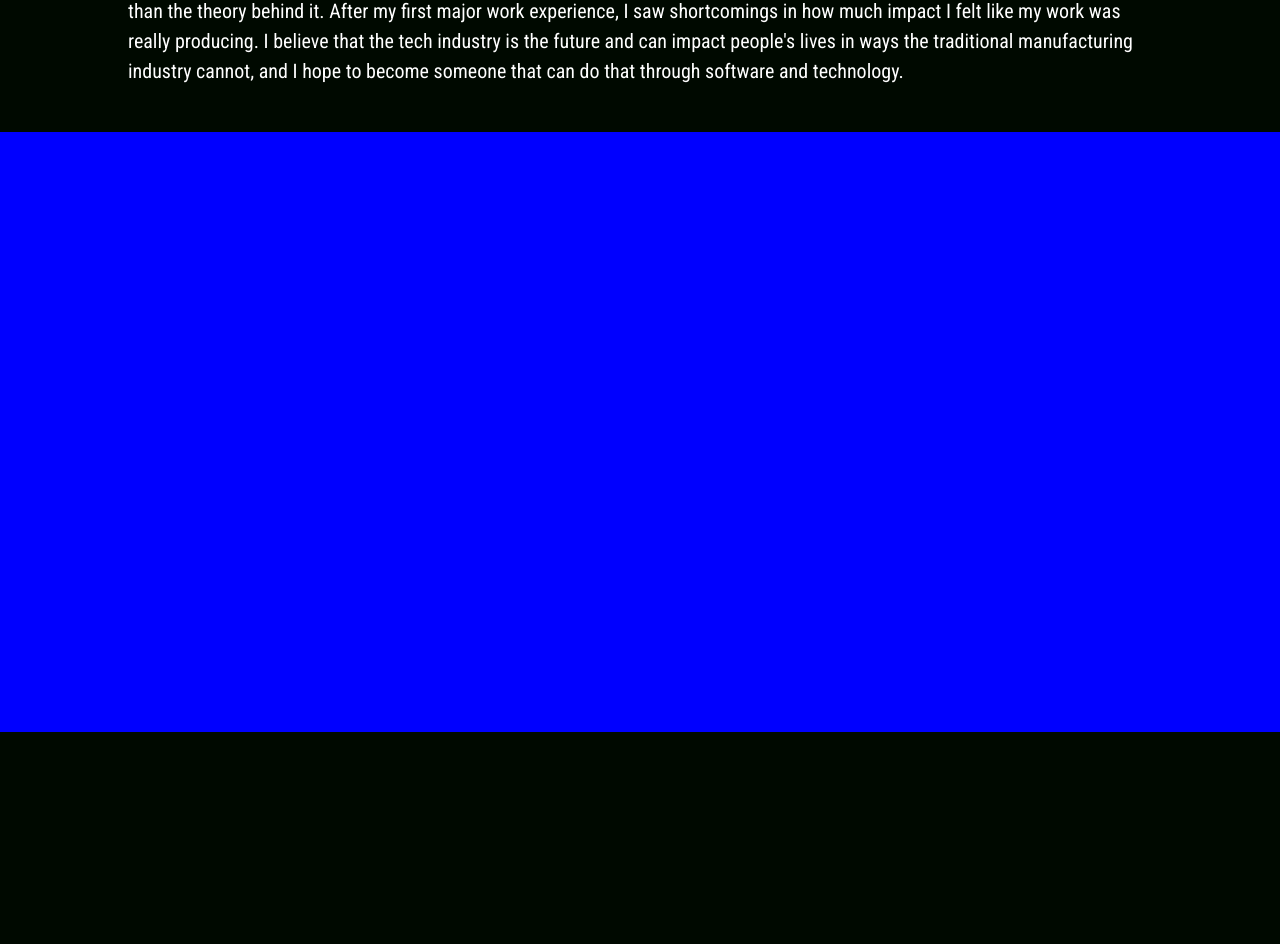
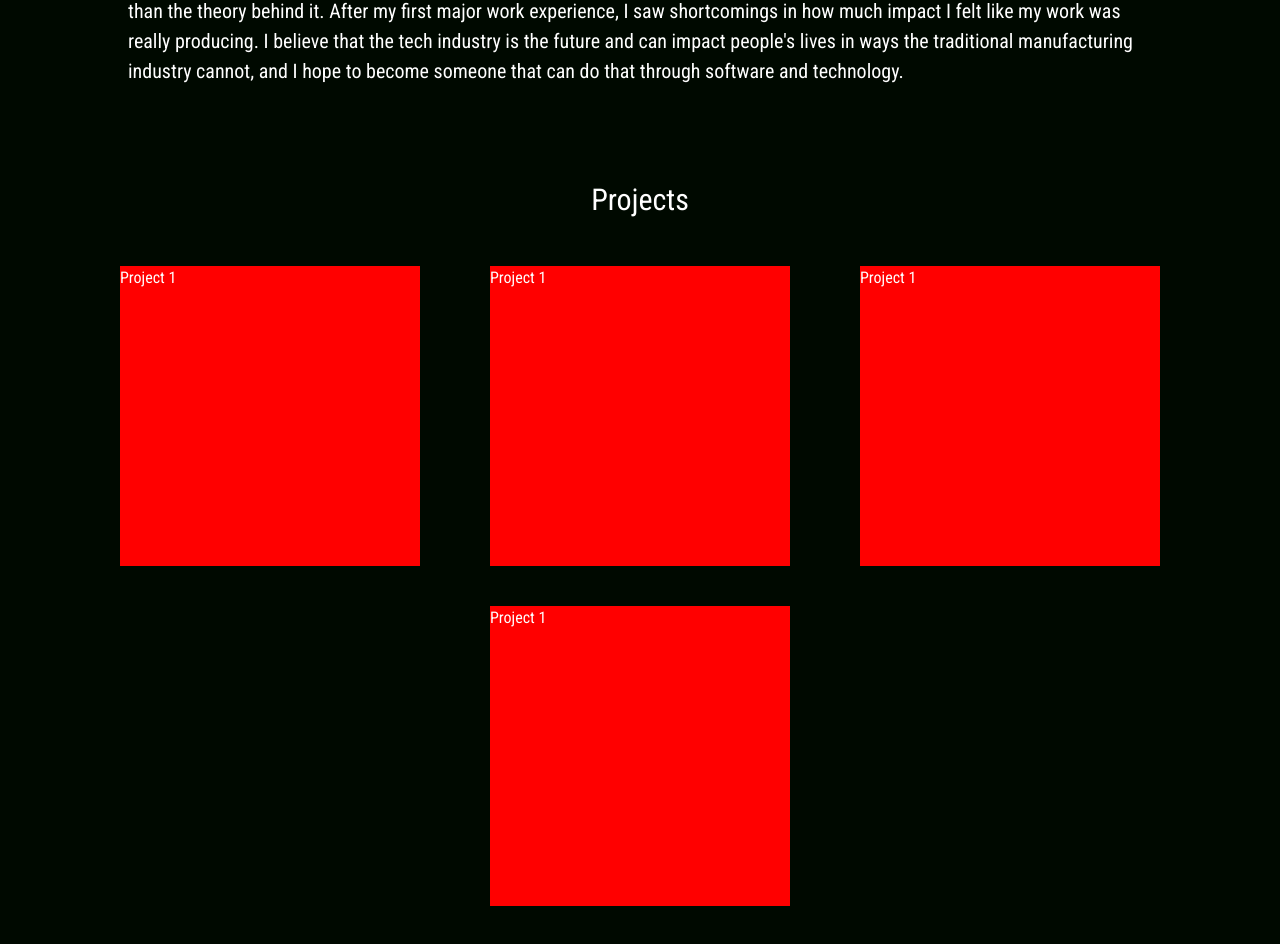
Before and after one commit to jiezheng2020/jiezheng2020.github.io, a React (Create React App) app: page / in a window 1280 px wide. Shown: the part 968-1912 px from the top of the page. Before the commit the page ends 1700 px from the top, so only its background shows below. Built offline with nearby package versions, Linux system fonts and the light colour scheme.

Commit message:
projects page started

```diff
--- a/src/components/Projects/Projects.css
+++ b/src/components/Projects/Projects.css
@@ -1,4 +1,18 @@
 #projects {
-  height: 600px;
-  background-color: blue;
+  min-height: 600px;
+  color: white;
+  padding: 50px;
 }
+
+.projects-row {
+  flex-flow: row wrap;
+  width: 100%;
+  justify-content: space-evenly;
+}
+
+.project-container {
+  height: 300px;
+  width: 300px;
+  background-color: rgb(255, 0, 0);
+  margin-top: 40px;
+}
--- a/src/components/Projects/Projects.js
+++ b/src/components/Projects/Projects.js
@@ -1,5 +1,17 @@
 import "./Projects.css";
 
 export default function Projects() {
-  return <div id="projects"></div>;
+  return (
+    <div id="projects">
+      <div className="d-flex flex-column align-items-center">
+        <h2 style={{ fontSize: "30px" }}>Projects</h2>
+        <div className="d-flex projects-row">
+          <div className="project-container">Project 1</div>
+          <div className="project-container">Project 1</div>
+          <div className="project-container">Project 1</div>
+          <div className="project-container">Project 1</div>
+        </div>
+      </div>
+    </div>
+  );
 }
```
